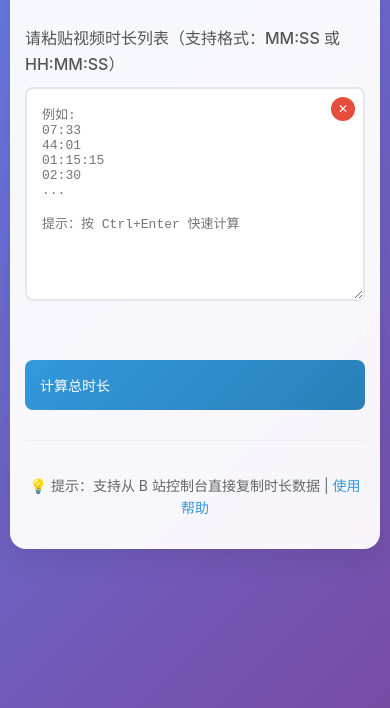
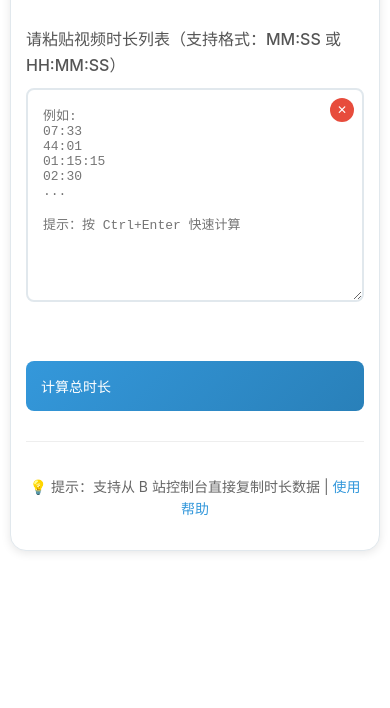
Before and after one commit to 1chuci/bilibili-TimeSum, a plain HTML site: page index.html in a window 390 px wide. Shown: the part 136-844 px from the top of the page. Drawn offline with Linux system fonts and the light colour scheme.

Commit message:
改变背景颜色
Updated styles to improve layout and responsiveness, added dark mode support, and refined button and input styles.

```diff
--- a/style.css
+++ b/style.css
@@ -5,7 +5,7 @@
 
 body {
     font-family: -apple-system, BlinkMacSystemFont, 'Segoe UI', Roboto, Helvetica, Arial, sans-serif;
-    background: linear-gradient(135deg, #667eea 0%, #764ba2 100%);
+    background: #ffffff;
     color: #333;
     margin: 0;
     padding: 20px;
@@ -14,14 +14,14 @@ body {
 }
 
 .container {
-    background: rgba(255, 255, 255, 0.95);
-    backdrop-filter: blur(10px);
+    background: #ffffff;
     padding: 30px;
     border-radius: 16px;
-    box-shadow: 0 8px 32px rgba(0, 0, 0, 0.1);
+    box-shadow: 0 2px 10px rgba(0, 0, 0, 0.1);
     width: 100%;
     max-width: 600px;
     margin: 0 auto;
+    border: 1px solid #e1e8ed;
 }
 
 /* 头部样式 */
```
